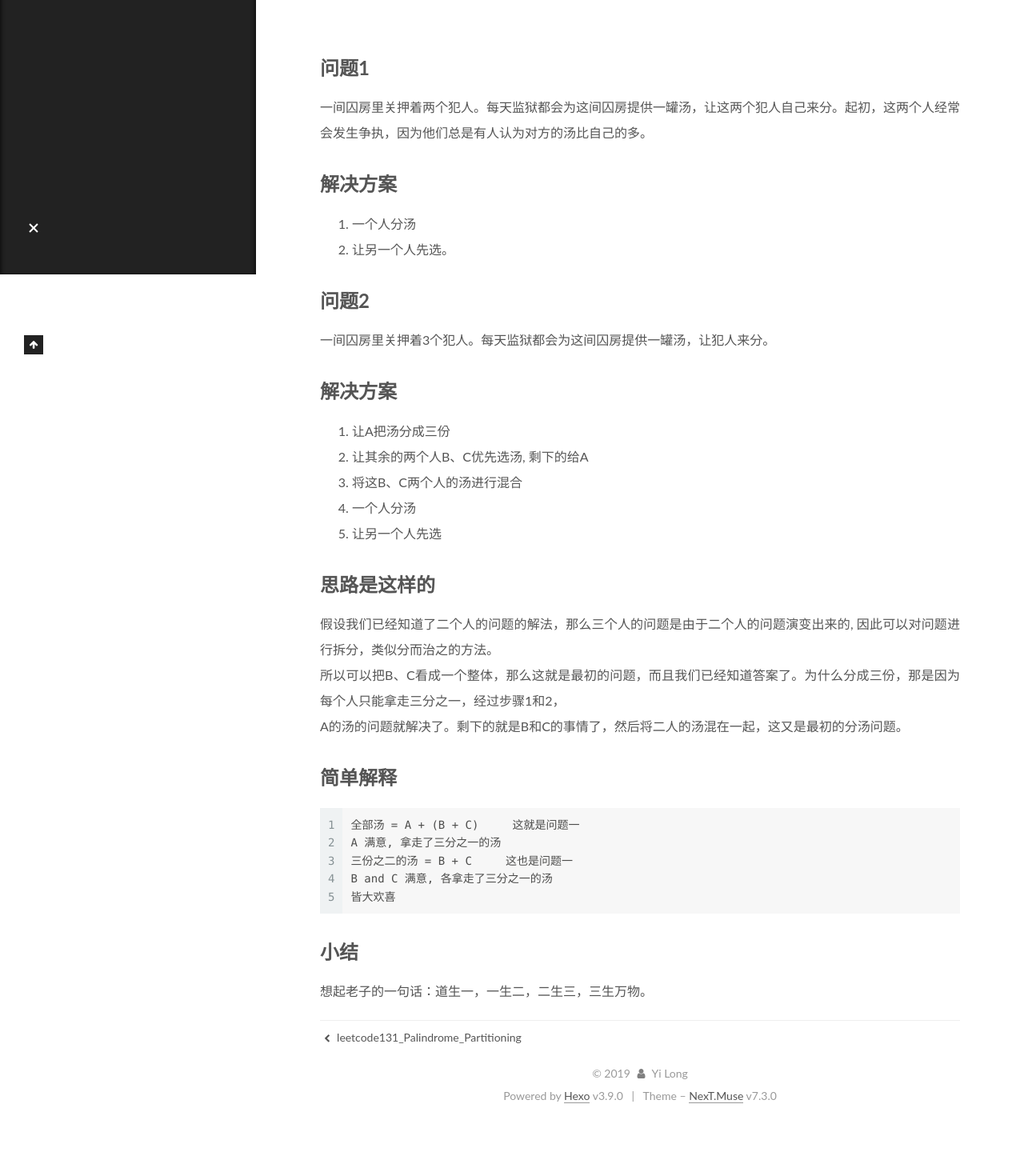
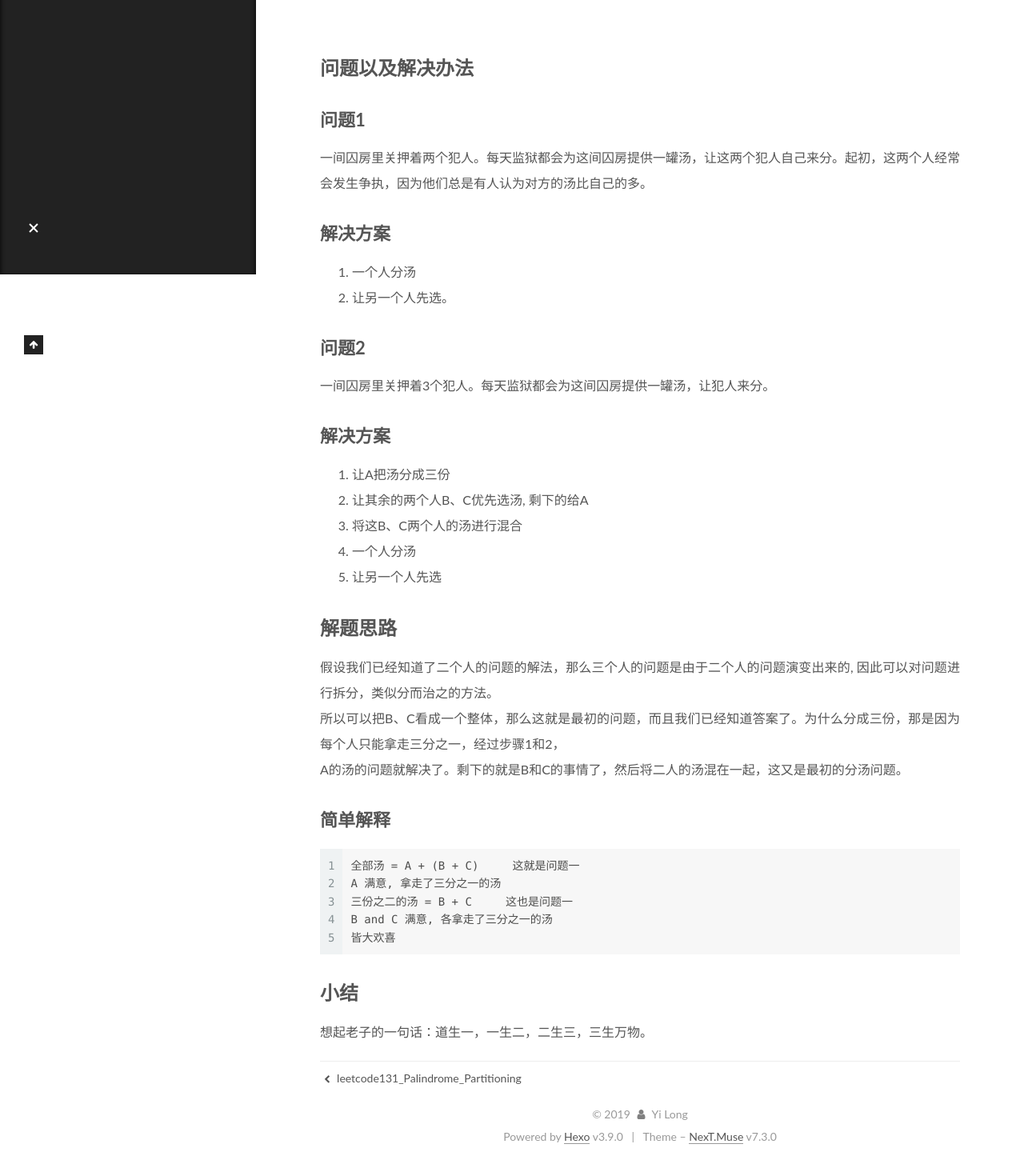
Before and after one commit to pkuyilong/pkuyilong.github.io, a plain HTML site: page 2019/08/15/公平分汤问题/index.html in a window 1280 px wide. Shown: the part 457-1912 px from the top of the page at 80% size. Before the commit the page ends 1861 px from the top, so only its background shows below. Drawn offline with Linux system fonts and the light colour scheme.

Commit message:
Site updated: 2019-08-15 08:15:37

```diff
--- a/2019/08/15/公平分汤问题/index.html
+++ b/2019/08/15/公平分汤问题/index.html
@@ -55,18 +55,18 @@
   };
 </script>
 
-  <meta name="description" content="问题1一间囚房里关押着两个犯人。每天监狱都会为这间囚房提供一罐汤，让这两个犯人自己来分。起初，这两个人经常会发生争执，因为他们总是有人认为对方的汤比自己的多。 解决方案 一个人分汤 让另一个人先选。  问题2一间囚房里关押着3个犯人。每天监狱都会为这间囚房提供一罐汤，让犯人来分。 解决方案 让A把汤分成三份 让其余的两个人B、C优先选汤, 剩下的给A 将这B、C两个人的汤进行混合 一个人分汤 让另">
+  <meta name="description" content="问题以及解决办法问题1一间囚房里关押着两个犯人。每天监狱都会为这间囚房提供一罐汤，让这两个犯人自己来分。起初，这两个人经常会发生争执，因为他们总是有人认为对方的汤比自己的多。 解决方案 一个人分汤 让另一个人先选。  问题2一间囚房里关押着3个犯人。每天监狱都会为这间囚房提供一罐汤，让犯人来分。 解决方案 让A把汤分成三份 让其余的两个人B、C优先选汤, 剩下的给A 将这B、C两个人的汤进行混合">
 <meta name="keywords" content="leetcode, enviroment build">
 <meta property="og:type" content="article">
 <meta property="og:title" content="公平分汤问题">
 <meta property="og:url" content="http://yoursite.com/2019/08/15/公平分汤问题/index.html">
 <meta property="og:site_name" content="Think a while">
-<meta property="og:description" content="问题1一间囚房里关押着两个犯人。每天监狱都会为这间囚房提供一罐汤，让这两个犯人自己来分。起初，这两个人经常会发生争执，因为他们总是有人认为对方的汤比自己的多。 解决方案 一个人分汤 让另一个人先选。  问题2一间囚房里关押着3个犯人。每天监狱都会为这间囚房提供一罐汤，让犯人来分。 解决方案 让A把汤分成三份 让其余的两个人B、C优先选汤, 剩下的给A 将这B、C两个人的汤进行混合 一个人分汤 让另">
+<meta property="og:description" content="问题以及解决办法问题1一间囚房里关押着两个犯人。每天监狱都会为这间囚房提供一罐汤，让这两个犯人自己来分。起初，这两个人经常会发生争执，因为他们总是有人认为对方的汤比自己的多。 解决方案 一个人分汤 让另一个人先选。  问题2一间囚房里关押着3个犯人。每天监狱都会为这间囚房提供一罐汤，让犯人来分。 解决方案 让A把汤分成三份 让其余的两个人B、C优先选汤, 剩下的给A 将这B、C两个人的汤进行混合">
 <meta property="og:locale" content="en">
-<meta property="og:updated_time" content="2019-08-14T17:19:57.336Z">
+<meta property="og:updated_time" content="2019-08-15T00:15:27.318Z">
 <meta name="twitter:card" content="summary">
 <meta name="twitter:title" content="公平分汤问题">
-<meta name="twitter:description" content="问题1一间囚房里关押着两个犯人。每天监狱都会为这间囚房提供一罐汤，让这两个犯人自己来分。起初，这两个人经常会发生争执，因为他们总是有人认为对方的汤比自己的多。 解决方案 一个人分汤 让另一个人先选。  问题2一间囚房里关押着3个犯人。每天监狱都会为这间囚房提供一罐汤，让犯人来分。 解决方案 让A把汤分成三份 让其余的两个人B、C优先选汤, 剩下的给A 将这B、C两个人的汤进行混合 一个人分汤 让另">
+<meta name="twitter:description" content="问题以及解决办法问题1一间囚房里关押着两个犯人。每天监狱都会为这间囚房提供一罐汤，让这两个犯人自己来分。起初，这两个人经常会发生争执，因为他们总是有人认为对方的汤比自己的多。 解决方案 一个人分汤 让另一个人先选。  问题2一间囚房里关押着3个犯人。每天监狱都会为这间囚房提供一罐汤，让犯人来分。 解决方案 让A把汤分成三份 让其余的两个人B、C优先选汤, 剩下的给A 将这B、C两个人的汤进行混合">
   <link rel="canonical" href="http://yoursite.com/2019/08/15/公平分汤问题/">
 
 
@@ -229,7 +229,7 @@
 
 
 
-              <time title="Created: 2019-08-15 01:01:41 / Modified: 01:19:57" itemprop="dateCreated datePublished" datetime="2019-08-15T01:01:41+08:00">2019-08-15</time>
+              <time title="Created: 2019-08-15 01:01:41 / Modified: 08:15:27" itemprop="dateCreated datePublished" datetime="2019-08-15T01:01:41+08:00">2019-08-15</time>
             </span>
 
 
@@ -248,21 +248,21 @@
     <div class="post-body" itemprop="articleBody">
 
 
-        <h3 id="问题1"><a href="#问题1" class="headerlink" title="问题1"></a>问题1</h3><p>一间囚房里关押着两个犯人。每天监狱都会为这间囚房提供一罐汤，让这两个犯人自己来分。起初，这两个人经常会发生争执，因为他们总是有人认为对方的汤比自己的多。</p>
-<h3 id="解决方案"><a href="#解决方案" class="headerlink" title="解决方案"></a>解决方案</h3><ol>
+        <h3 id="问题以及解决办法"><a href="#问题以及解决办法" class="headerlink" title="问题以及解决办法"></a>问题以及解决办法</h3><h4 id="问题1"><a href="#问题1" class="headerlink" title="问题1"></a>问题1</h4><p>一间囚房里关押着两个犯人。每天监狱都会为这间囚房提供一罐汤，让这两个犯人自己来分。起初，这两个人经常会发生争执，因为他们总是有人认为对方的汤比自己的多。</p>
+<h4 id="解决方案"><a href="#解决方案" class="headerlink" title="解决方案"></a>解决方案</h4><ol>
 <li>一个人分汤</li>
 <li>让另一个人先选。</li>
 </ol>
-<h3 id="问题2"><a href="#问题2" class="headerlink" title="问题2"></a>问题2</h3><p>一间囚房里关押着3个犯人。每天监狱都会为这间囚房提供一罐汤，让犯人来分。</p>
-<h3 id="解决方案-1"><a href="#解决方案-1" class="headerlink" title="解决方案"></a>解决方案</h3><ol>
+<h4 id="问题2"><a href="#问题2" class="headerlink" title="问题2"></a>问题2</h4><p>一间囚房里关押着3个犯人。每天监狱都会为这间囚房提供一罐汤，让犯人来分。</p>
+<h4 id="解决方案-1"><a href="#解决方案-1" class="headerlink" title="解决方案"></a>解决方案</h4><ol>
 <li>让A把汤分成三份</li>
 <li>让其余的两个人B、C优先选汤, 剩下的给A</li>
 <li>将这B、C两个人的汤进行混合</li>
 <li>一个人分汤</li>
 <li>让另一个人先选</li>
 </ol>
-<h3 id="思路是这样的"><a href="#思路是这样的" class="headerlink" title="思路是这样的"></a>思路是这样的</h3><p>假设我们已经知道了二个人的问题的解法，那么三个人的问题是由于二个人的问题演变出来的, 因此可以对问题进行拆分，类似分而治之的方法。<br>所以可以把B、C看成一个整体，那么这就是最初的问题，而且我们已经知道答案了。为什么分成三份，那是因为每个人只能拿走三分之一，经过步骤1和2，<br>A的汤的问题就解决了。剩下的就是B和C的事情了，然后将二人的汤混在一起，这又是最初的分汤问题。</p>
-<h3 id="简单解释"><a href="#简单解释" class="headerlink" title="简单解释"></a>简单解释</h3><figure class="highlight plain"><table><tr><td class="gutter"><pre><span class="line">1</span><br><span class="line">2</span><br><span class="line">3</span><br><span class="line">4</span><br><span class="line">5</span><br></pre></td><td class="code"><pre><span class="line">全部汤 = A + (B + C)     这就是问题一 </span><br><span class="line">A 满意, 拿走了三分之一的汤</span><br><span class="line">三份之二的汤 = B + C     这也是问题一</span><br><span class="line">B and C 满意, 各拿走了三分之一的汤</span><br><span class="line">皆大欢喜</span><br></pre></td></tr></table></figure>
+<h3 id="解题思路"><a href="#解题思路" class="headerlink" title="解题思路"></a>解题思路</h3><p>假设我们已经知道了二个人的问题的解法，那么三个人的问题是由于二个人的问题演变出来的, 因此可以对问题进行拆分，类似分而治之的方法。<br>所以可以把B、C看成一个整体，那么这就是最初的问题，而且我们已经知道答案了。为什么分成三份，那是因为每个人只能拿走三分之一，经过步骤1和2，<br>A的汤的问题就解决了。剩下的就是B和C的事情了，然后将二人的汤混在一起，这又是最初的分汤问题。</p>
+<h4 id="简单解释"><a href="#简单解释" class="headerlink" title="简单解释"></a>简单解释</h4><figure class="highlight plain"><table><tr><td class="gutter"><pre><span class="line">1</span><br><span class="line">2</span><br><span class="line">3</span><br><span class="line">4</span><br><span class="line">5</span><br></pre></td><td class="code"><pre><span class="line">全部汤 = A + (B + C)     这就是问题一 </span><br><span class="line">A 满意, 拿走了三分之一的汤</span><br><span class="line">三份之二的汤 = B + C     这也是问题一</span><br><span class="line">B and C 满意, 各拿走了三分之一的汤</span><br><span class="line">皆大欢喜</span><br></pre></td></tr></table></figure>
 
 <h3 id="小结"><a href="#小结" class="headerlink" title="小结"></a>小结</h3><p>想起老子的一句话：道生一，一生二，二生三，三生万物。</p>
 
@@ -364,7 +364,7 @@
 
 
 
-              <div class="post-toc-content"><ol class="nav"><li class="nav-item nav-level-3"><a class="nav-link" href="#问题1"><span class="nav-number">1.</span> <span class="nav-text">问题1</span></a></li><li class="nav-item nav-level-3"><a class="nav-link" href="#解决方案"><span class="nav-number">2.</span> <span class="nav-text">解决方案</span></a></li><li class="nav-item nav-level-3"><a class="nav-link" href="#问题2"><span class="nav-number">3.</span> <span class="nav-text">问题2</span></a></li><li class="nav-item nav-level-3"><a class="nav-link" href="#解决方案-1"><span class="nav-number">4.</span> <span class="nav-text">解决方案</span></a></li><li class="nav-item nav-level-3"><a class="nav-link" href="#思路是这样的"><span class="nav-number">5.</span> <span class="nav-text">思路是这样的</span></a></li><li class="nav-item nav-level-3"><a class="nav-link" href="#简单解释"><span class="nav-number">6.</span> <span class="nav-text">简单解释</span></a></li><li class="nav-item nav-level-3"><a class="nav-link" href="#小结"><span class="nav-number">7.</span> <span class="nav-text">小结</span></a></li></ol></div>
+              <div class="post-toc-content"><ol class="nav"><li class="nav-item nav-level-3"><a class="nav-link" href="#问题以及解决办法"><span class="nav-number">1.</span> <span class="nav-text">问题以及解决办法</span></a><ol class="nav-child"><li class="nav-item nav-level-4"><a class="nav-link" href="#问题1"><span class="nav-number">1.1.</span> <span class="nav-text">问题1</span></a></li><li class="nav-item nav-level-4"><a class="nav-link" href="#解决方案"><span class="nav-number">1.2.</span> <span class="nav-text">解决方案</span></a></li><li class="nav-item nav-level-4"><a class="nav-link" href="#问题2"><span class="nav-number">1.3.</span> <span class="nav-text">问题2</span></a></li><li class="nav-item nav-level-4"><a class="nav-link" href="#解决方案-1"><span class="nav-number">1.4.</span> <span class="nav-text">解决方案</span></a></li></ol></li><li class="nav-item nav-level-3"><a class="nav-link" href="#解题思路"><span class="nav-number">2.</span> <span class="nav-text">解题思路</span></a><ol class="nav-child"><li class="nav-item nav-level-4"><a class="nav-link" href="#简单解释"><span class="nav-number">2.1.</span> <span class="nav-text">简单解释</span></a></li></ol></li><li class="nav-item nav-level-3"><a class="nav-link" href="#小结"><span class="nav-number">3.</span> <span class="nav-text">小结</span></a></li></ol></div>
 
 
           </div>
--- a/css/main.css
+++ b/css/main.css
@@ -1664,7 +1664,7 @@ pre .javascript .function {
 }
 .links-of-author a::before,
 .links-of-author span.exturl::before {
-  background: #a19f54;
+  background: #ff7739;
   border-radius: 50%;
   content: ' ';
   display: inline-block;
```
Also changed, not shown: index.html (+7 -7 lines).
